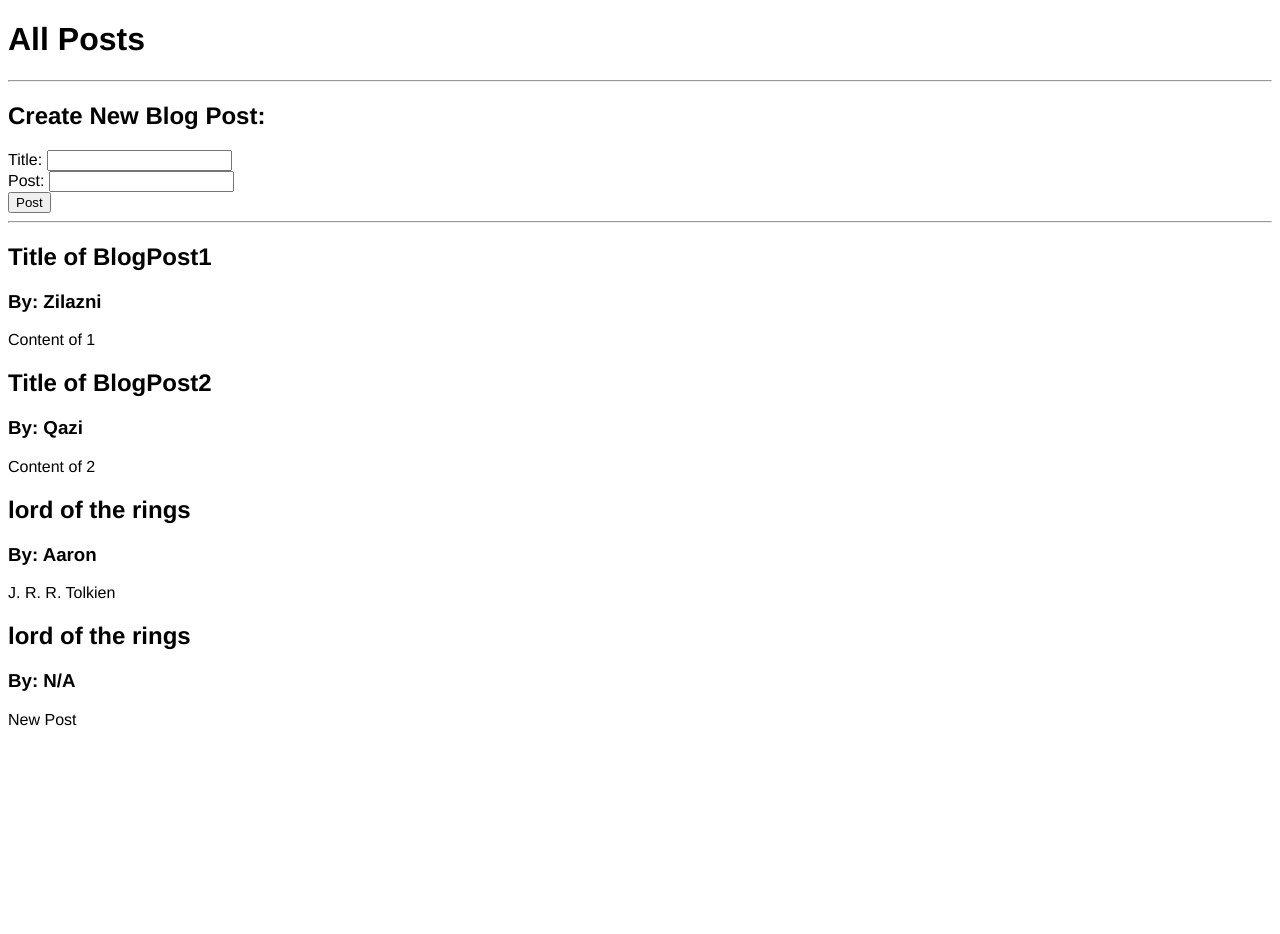
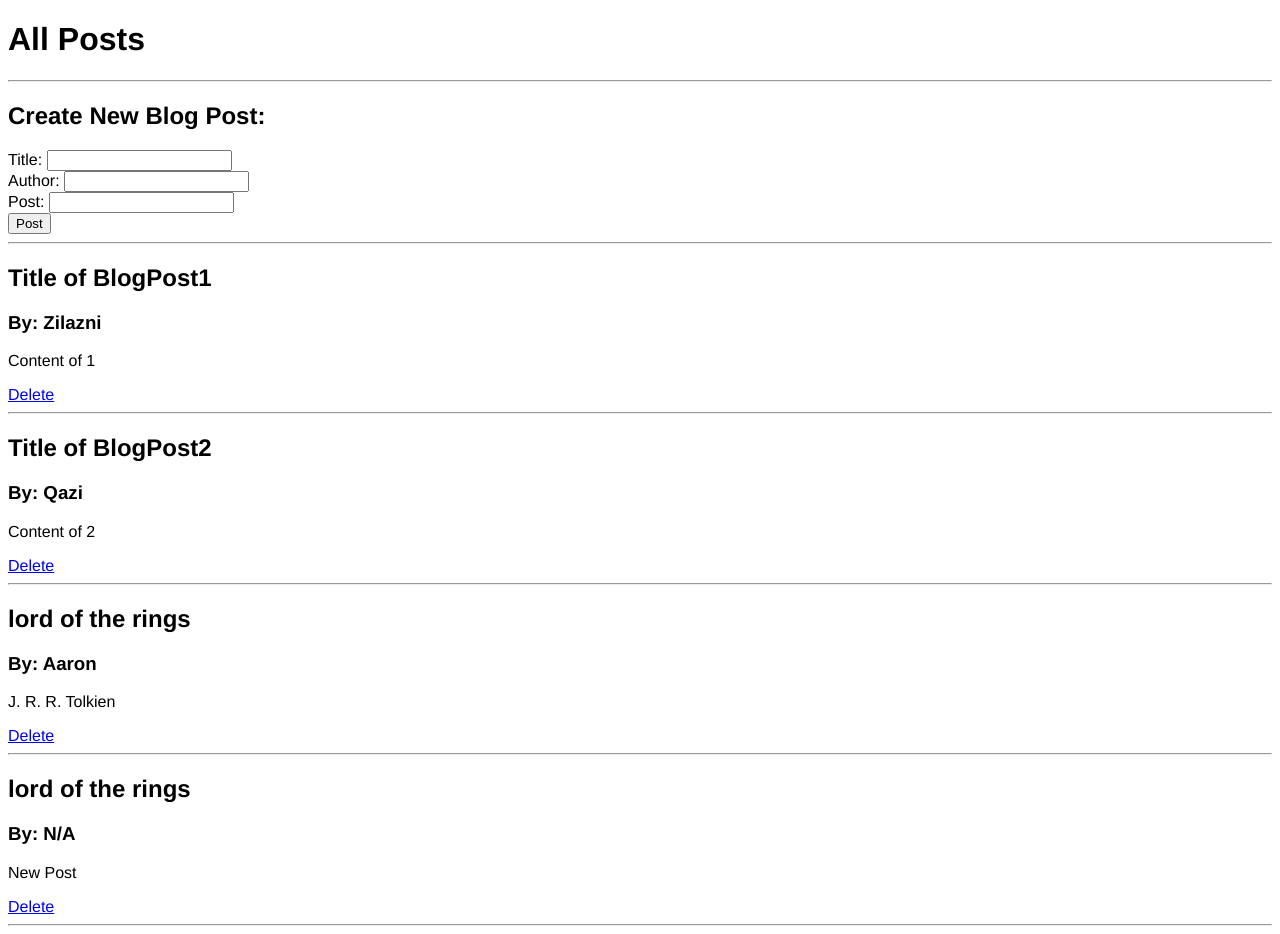
Before and after one commit to nsd113/trying_flask, a Flask app: page /posts in a window 1280 px wide. Before the commit the page ends 726 px from the top, so only its background shows below. Run offline with Flask 2, Linux system fonts and the light colour scheme; data comes from the database, SQL or seed files in the repository; both versions use the stored data as it was after the commit.

Commit message:
added delete posts function, and Author for each post

```diff
--- a/app.py
+++ b/app.py
@@ -18,37 +18,30 @@ class BlogPost(db.Model):
         return 'Blog post ' + str(self.id)
 
 
-all_posts = [ #just to delite it later
-    {
-        'title': 'Post 1',
-        'content': 'This is the content of post 1.',
-        'author': 'Zilazni'
-    },
-    {
-        'title': 'Post 2',
-        'content': 'This is the content of post 2.'
-    }
-]
-
 @app.route('/')
 def index():
     return render_template('index.html')
 
 @app.route('/posts', methods=['GET', 'POST'])
-
 def posts():
-
     if request.method == 'POST': #read all data from the form and save it to DB
         post_title = request.form['title']
         post_content = request.form['content']
-        new_post = BlogPost(title=post_title, content=post_content, author='Aaron')
+        post_author = request.form['author']
+        new_post = BlogPost(title=post_title, content=post_content, author=post_author)
         db.session.add(new_post) #adding to db
         db.session.commit()
         return redirect('/posts')
     else: # if we are getting- display existing db
         all_posts = BlogPost.query.order_by(BlogPost.dateposted).all()
+        return render_template('posts.html', posts=all_posts)
 
-    return render_template('posts.html', posts=all_posts)
+@app.route('/posts/delete/<int:id>')
+def delete(id):
+    post = BlogPost.query.get_or_404(id) #if we dont have post #id - it do not break
+    db.session.delete(post)
+    db.session.commit()
+    return redirect('/posts')
 
 if __name__ == "__main__":
     app.run(debug=True)
--- a/templates/posts.html
+++ b/templates/posts.html
@@ -10,6 +10,8 @@
     <h2>Create New Blog Post:</h2>
     <form action='/posts' method='POST'>
         Title: <input type = 'text' name='title' id='title'>
+        <br>
+        Author: <input type = 'text' name='author' id='author'>
         <br>
         Post: <input type = 'text' name='content' id='content'>
         <br>
@@ -28,6 +30,9 @@
         {% endif %}
 
         <p>{{ post.content }}</p>
+        <a href='/posts/delete/{{post.id}}'>Delete</a>
+        <hr>
+
     {% endfor %}
 
 {% endblock %}
```
Also changed, not shown: posts.db, 1 other file.
